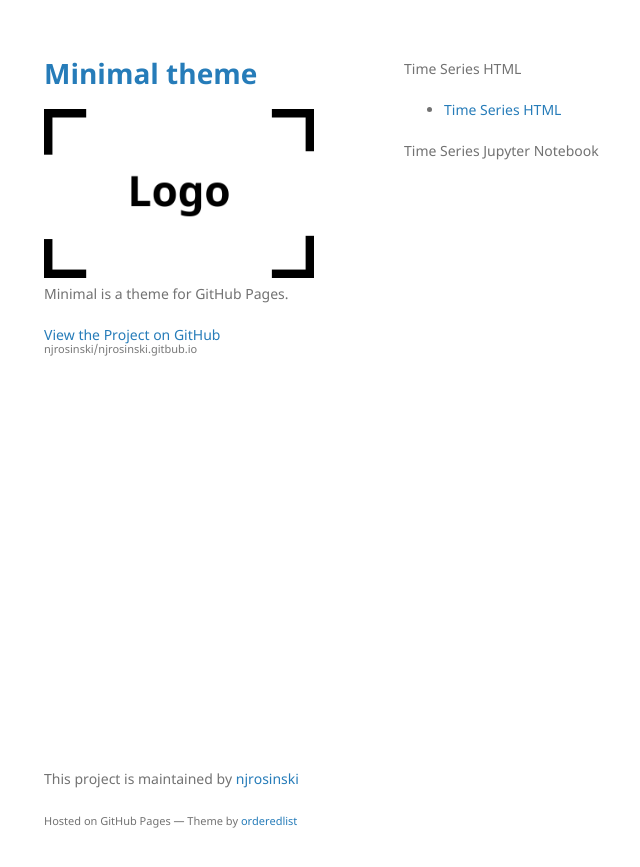
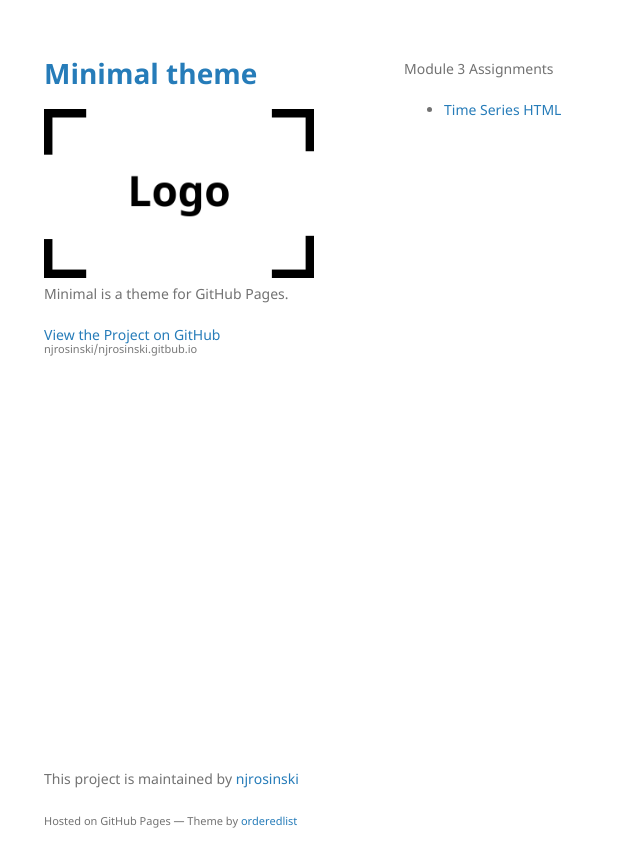
Before and after one commit to njrosinski/njrosinski.gitbub.io, a Jekyll site: the page built from index.md, in a window 1280 px wide. Shown: the top 867 px of the page, without its empty margins (166-806 px from the left). Built offline with Jekyll 4.4.1, drawn with Linux system fonts in a browser that asks for light colours; our own code applies the rules of GitHub Pages for plain Markdown files.

Commit message:
Update index.md

```diff
--- a/index.md
+++ b/index.md
@@ -2,7 +2,5 @@
 Title:
 Description
 ---
-Time Series HTML
+Module 3 Assignments
 - [Time Series HTML](/module3/index.md)
-
-Time Series Jupyter Notebook
```
